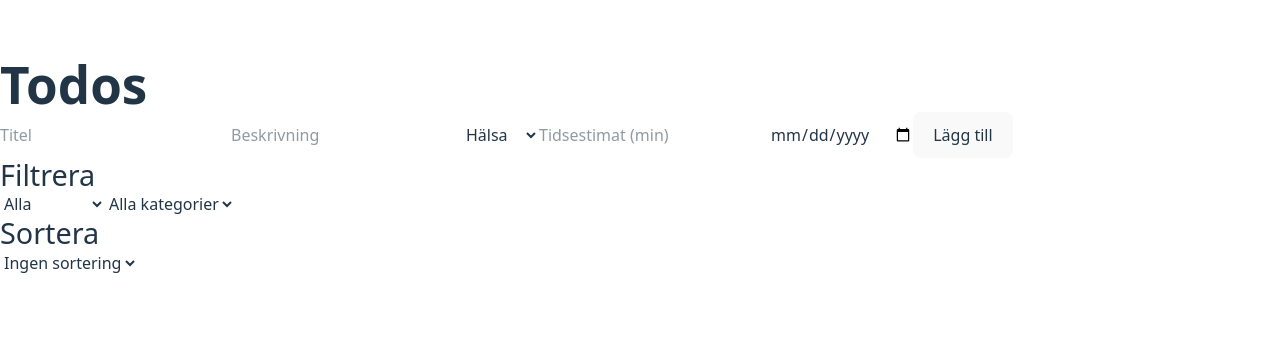
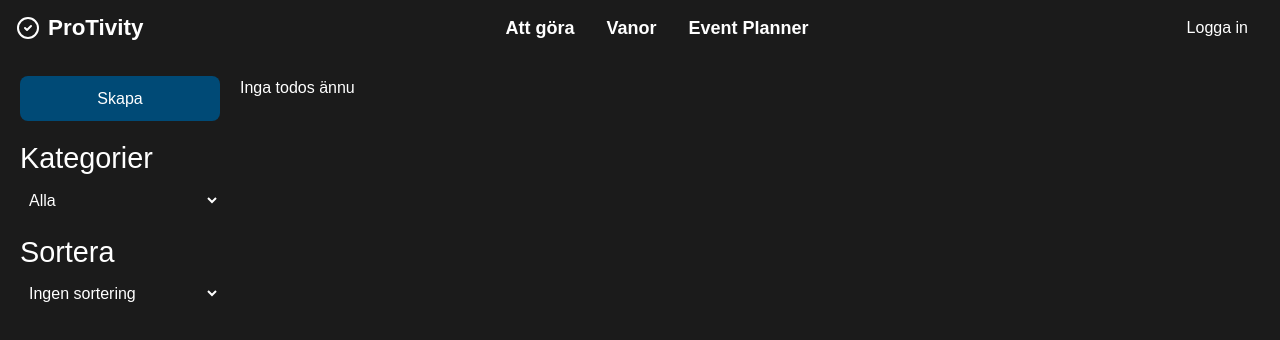
Before and after one commit to ArvidAlund/frontend-2-grupp-11, a React (Vite) app: page /todos in a window 1280 px wide. Shown: the top 340 px of the page. Built offline with nearby package versions, Linux system fonts and the light colour scheme.

Commit message:
Uppdatera Todos: toggle switch, layoutfix, CSS-ändringar

```diff
--- a/src/index.css
+++ b/src/index.css
@@ -78,12 +78,132 @@ button {
 @media (prefers-color-scheme: light) {
   :root {
     color: #213547;
-    background-color: #ffffff;
+    background-color: #1b1b1b;
   }
   a:hover {
     color: #747bff;
   }
   button {
-    background-color: #f9f9f9;
+    background-color: #004a76;
   }
 }
+
+/* Filippa */
+/* Bakgrund och grund */
+html,
+body {
+  height: 100%;
+  margin: 0;
+  padding: 0;
+  background-color: #1b1b1b;
+  font-family: Arial, sans-serif;
+  color: white;
+}
+
+/* Wrapper */
+.todos-page {
+  display: flex;
+  min-height: 100%;
+  gap: 20px;
+  padding: 20px;
+}
+
+/* SIDOPANEL */
+.sidebar {
+  display: flex;
+  flex-direction: column;
+  gap: 20px;
+  min-width: 200px;
+}
+
+/* Filter och sort */
+.filter-section,
+.sort-section {
+  display: flex;
+  flex-direction: column;
+  gap: 10px;
+}
+
+select {
+  padding: 5px;
+  border-radius: 5px;
+  border: none;
+  color: rgb(255, 255, 255); /* dropdowntext */
+}
+
+/* HUVUDINNEHÅLL */
+.main-content {
+  flex: 1;
+}
+
+/* Formulär */
+.todo-form {
+  display: flex;
+  flex-direction: column;
+  gap: 10px;
+}
+
+.todo-form input {
+  padding: 8px;
+  border-radius: 5px;
+  border: none;
+  color: white;
+}
+
+.todo-form button {
+  background-color: #004a76;
+  border: none;
+  padding: 10px;
+  color: white;
+  cursor: pointer;
+  border-radius: 5px;
+  font-weight: bold;
+}
+
+.todo-form button:hover {
+  background-color: #555;
+}
+
+/* TODO-LISTA */
+.todo-list {
+  display: flex;
+  flex-direction: column;
+  gap: 10px;
+}
+
+/* Todo-kort */
+.todo-card {
+  border: none;
+  border-radius: 8px;
+  padding: 10px;
+  background-color: #132936;
+}
+
+/* Hover state - border dyker upp */
+.todo-card:hover {
+  border: 1px solid #00765a;
+}
+
+.todo-card.active {
+  background-color: #333;
+}
+
+/* Actions */
+.todo-actions {
+  display: flex;
+  gap: 10px;
+  margin-top: 10px;
+}
+
+.todo-actions button {
+  background-color: #333;
+  border: none;
+  padding: 5px 10px;
+  color: white;
+  cursor: pointer;
+  border-radius: 5px;
+}
+
+.todo-actions button:hover {
+  background-color: #555;
+}
--- a/src/pages/todos.jsx
+++ b/src/pages/todos.jsx
@@ -1,4 +1,5 @@
 import { useState } from "react";
+import "../index.css";
 
 export default function Todos() {
   const [todos, setTodos] = useState([]);
@@ -10,32 +11,29 @@ export default function Todos() {
   const [filterStatus, setFilterStatus] = useState("alla");
   const [filterCategory, setFilterCategory] = useState("alla");
   const [sortBy, setSortBy] = useState("");
+  const [showForm, setShowForm] = useState(false);
 
-  // -----------------------------
-  // CREATE
-  // -----------------------------
   const addTodo = (e) => {
     e.preventDefault();
-    const newTodo = {
+    setTodos([
+      ...todos,
+      {
         id: Date.now(),
         title,
         description,
         category,
-      time: Number(time),
+        time,
         deadline,
         done: false,
-    };
-    setTodos([...todos, newTodo]);
+      },
+    ]);
     setTitle("");
     setDescription("");
-    setCategory("hälsa");
     setTime("");
     setDeadline("");
+    setShowForm(false);
   };
 
-  // -----------------------------
-  // UPDATE / DELETE / TOGGLE
-  // -----------------------------
   const toggleDone = (id) => {
     setTodos(todos.map((t) => (t.id === id ? { ...t, done: !t.done } : t)));
   };
@@ -46,6 +44,7 @@ export default function Todos() {
 
   const editTodo = (id) => {
     const todo = todos.find((t) => t.id === id);
+    if (!todo) return;
     const newTitle = prompt("Ny titel:", todo.title);
     const newDescription = prompt("Ny beskrivning:", todo.description);
     setTodos(
@@ -61,118 +60,99 @@ export default function Todos() {
     );
   };
 
-  // -----------------------------
-  // FILTER & SORT
-  // -----------------------------
-  const filteredTodos = todos
-    .filter((t) => {
-      if (filterStatus === "gjorda") return t.done;
-      if (filterStatus === "ej") return !t.done;
-      return true;
-    })
-    .filter((t) =>
-      filterCategory !== "alla" ? t.category === filterCategory : true
-    )
-    .sort((a, b) => {
-      if (sortBy === "deadline")
-        return new Date(a.deadline) - new Date(b.deadline);
-      if (sortBy === "time") return a.time - b.time;
-      if (sortBy === "status") return a.done - b.done;
-      return 0;
-    });
+  const filteredTodos = todos; // Här kan du lägga till filtrering/sortering senare
 
-  // -----------------------------
-  // RENDER
-  // -----------------------------
   return (
-    <div>
-      <h1>Todos</h1>
+    <div className="todos-page">
+      {/* SIDOPANEL TILL VÄNSTER */}
+      <aside className="sidebar">
+        <button onClick={() => setShowForm(!showForm)}>
+          {showForm ? "Avbryt" : "Skapa"}
+        </button>
 
-      <form onSubmit={addTodo}>
+        {!showForm && (
+          <>
+            <div className="filter-section">
+              <h3>Kategorier</h3>
+              <select
+                value={filterCategory}
+                onChange={(e) => setFilterCategory(e.target.value)}
+              >
+                <option value="alla">Alla</option>
+                <option value="hälsa">Hälsa</option>
+                <option value="jobb">Jobb</option>
+                <option value="nöje">Nöje</option>
+                <option value="hushåll">Hushåll</option>
+              </select>
+            </div>
+
+            <div className="sort-section">
+              <h3>Sortera</h3>
+              <select
+                value={sortBy}
+                onChange={(e) => setSortBy(e.target.value)}
+              >
+                <option value="">Ingen sortering</option>
+                <option value="deadline">Deadline</option>
+                <option value="time">Tid</option>
+                <option value="status">Status</option>
+              </select>
+            </div>
+          </>
+        )}
+      </aside>
+
+      {/* HUVUDINNEHÅLL TILL HÖGER */}
+      <main className="main-content">
+        {showForm ? (
+          <form className="todo-form" onSubmit={addTodo}>
             <input
-          type="text"
               placeholder="Titel"
               value={title}
               onChange={(e) => setTitle(e.target.value)}
-          required
             />
             <input
-          type="text"
               placeholder="Beskrivning"
               value={description}
               onChange={(e) => setDescription(e.target.value)}
             />
-        <select value={category} onChange={(e) => setCategory(e.target.value)}>
-          <option value="hälsa">Hälsa</option>
-          <option value="nöje">Nöje</option>
-          <option value="hushåll">Hushåll</option>
-          <option value="jobb">Jobb</option>
-        </select>
             <input
               type="number"
-          placeholder="Tidsestimat (min)"
+              placeholder="Tidsestimat"
               value={time}
               onChange={(e) => setTime(e.target.value)}
-          required
             />
             <input
               type="date"
               value={deadline}
               onChange={(e) => setDeadline(e.target.value)}
-          required
             />
             <button type="submit">Lägg till</button>
           </form>
-
-      <h3>Filtrera</h3>
-      <select
-        value={filterStatus}
-        onChange={(e) => setFilterStatus(e.target.value)}
+        ) : (
+          <div className="todo-list">
+            {filteredTodos.length === 0 ? (
+              <p>Inga todos ännu</p>
+            ) : (
+              filteredTodos.map((todo) => (
+                <div
+                  key={todo.id}
+                  className={`todo-card ${todo.done ? "active" : ""}`}
                 >
-        <option value="alla">Alla</option>
-        <option value="gjorda">Slutförda</option>
-        <option value="ej">Ej slutförda</option>
-      </select>
-
-      <select
-        value={filterCategory}
-        onChange={(e) => setFilterCategory(e.target.value)}
-      >
-        <option value="alla">Alla kategorier</option>
-        <option value="hälsa">Hälsa</option>
-        <option value="nöje">Nöje</option>
-        <option value="hushåll">Hushåll</option>
-        <option value="jobb">Jobb</option>
-      </select>
-
-      <h3>Sortera</h3>
-      <select value={sortBy} onChange={(e) => setSortBy(e.target.value)}>
-        <option value="">Ingen sortering</option>
-        <option value="deadline">Deadline</option>
-        <option value="time">Tidsestimat</option>
-        <option value="status">Status</option>
-      </select>
-
-      <ul>
-        {filteredTodos.map((todo) => (
-          <li key={todo.id}>
-            <strong>{todo.title}</strong> ({todo.category})<br />
-            {todo.description}
-            <br />
-            Tidsestimat: {todo.time} min
-            <br />
-            Deadline: {todo.deadline}
-            <br />
-            Status: {todo.done ? "✔ Klar" : "❌ Ej klar"}
-            <br />
-            <button onClick={() => toggleDone(todo.id)}>
-              Markera som klar
-            </button>
-            <button onClick={() => editTodo(todo.id)}>Redigera</button>
-            <button onClick={() => deleteTodo(todo.id)}>Ta bort</button>
-          </li>
-        ))}
-      </ul>
+                  <h4>{todo.title}</h4>
+                  <p>{todo.description}</p>
+                  <small>Deadline: {todo.deadline}</small>
+                  <div className="todo-actions">
+                    <button onClick={() => toggleDone(todo.id)}>✔</button>
+                    <button onClick={() => editTodo(todo.id)}>✏</button>
+                    <button onClick={() => deleteTodo(todo.id)}>🗑</button>
+                  </div>
+                </div>
+              ))
+            )}
+          </div>
+        )}
+      </main>
     </div>
   );
 }
```
Also changed, not shown: 1 other file (tests, documents, lock files or other folders). Lines whose indentation alone changed are shown as unchanged.
